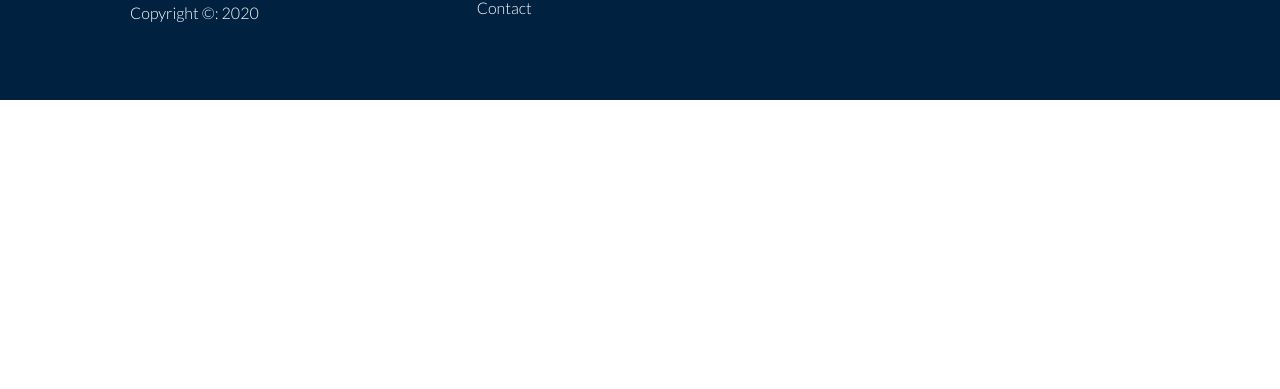
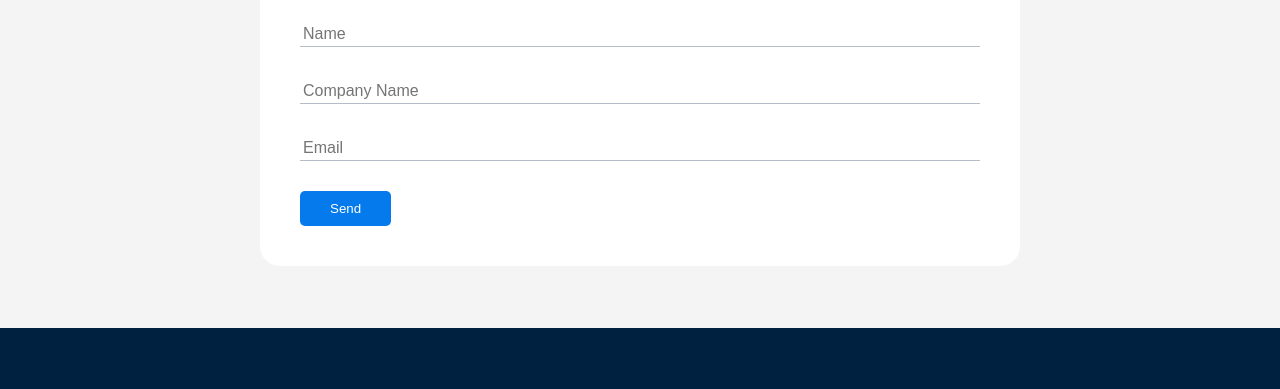
Before and after one commit to mbenba01/ams, a plain HTML site: page contact.html in a window 1280 px wide. Shown: the part 504-893 px from the top of the page. Before the commit the page ends 800 px from the top, so only its background shows below. Drawn offline with Linux system fonts and the light colour scheme.

Commit message:
Add a contact form to the contact us page

```diff
--- a/contact.html
+++ b/contact.html
@@ -33,12 +33,33 @@
   <section class="about-head bg-primary py-3">
     <div class="container grid">
       <div>
-        <h1 class="xl">About Us</h1>
+        <h1 class="xl">Contact Us</h1>
         <p class="lead">Lorem ipsum dolor sit, amet consectetur adipisicing elit. Autem nostrum veritatis tempore harum
           atque molestiae id a ipsum esse! Dignissimos modi perferendis quidem quae dolore maxime.</p>
       </div>
       <img src="images/server.png" alt="">
     </div>
+  </section>
+  <section class="about-sub-head py-3 bg-light">
+    <div class="main-contact-form">
+      <h2>Contact Form</h2>
+    <form name="contact-form" method="POST" data-netlify="true" netlify-honeypot="bot-field">
+      <input type="hidden" name="form-name" value="contact-form">
+      <p class="hidden">
+        <label>Don’t fill this out if you're human: <input name="bot-field" /></label>
+      </p>
+      <div class="form-control">
+        <input type="text" name="name" placeholder="Name" required>
+      </div>
+      <div class="form-control">
+        <input type="text" name="company" placeholder="Company Name" required>
+      </div>
+      <div class="form-control">
+        <input type="email" name="email" placeholder="Email" required>
+      </div>
+      <input type="submit" value="Send" class="btn btn-primary">
+    </form>
+  </div>
   </section>
 
   <!-- FOOTER -->
--- a/css/style.css
+++ b/css/style.css
@@ -135,13 +135,27 @@ pre {
   justify-self: flex-end;
   animation: slideInFromRight 1s ease-in;
 }
+.main-contact-form {
+  position: relative;
+  padding: 40px;
+  margin: 30px auto;
+  max-width: 760px;
+  z-index: 100;
+  justify-self: center;
+  animation: slideInFromBottom 1s ease-in;
+  background-color: white;
+  border-radius: 20px;
+}
 
-.showcase-form .form-control {
+.showcase-form .form-control,
+.main-contact-form .form-control {
   margin: 30px 0;
 }
 
 .showcase-form input[type="text"],
-.showcase-form input[type="email"] {
+.showcase-form input[type="email"],
+.main-contact-form input[type="text"],
+.main-contact-form input[type="email"] {
   border: 0;
   border-bottom: 1px solid #b4becb;
   width: 100%;
@@ -149,7 +163,8 @@ pre {
   font-size: 16px;
 }
 
-.showcase-form input:focus {
+.showcase-form input:focus,
+.main-contact-form input:focus {
   outline: none;
 }
 
@@ -341,6 +356,10 @@ pre {
     margin: auto;
     animation: slideInFromBottom 1s ease-in;
   }
+  .main-contact-form {
+
+    max-width: 85%;
+  }
   .cli .grid > *:first-child {
     grid-column: 1;
     grid-row: 1;
```
